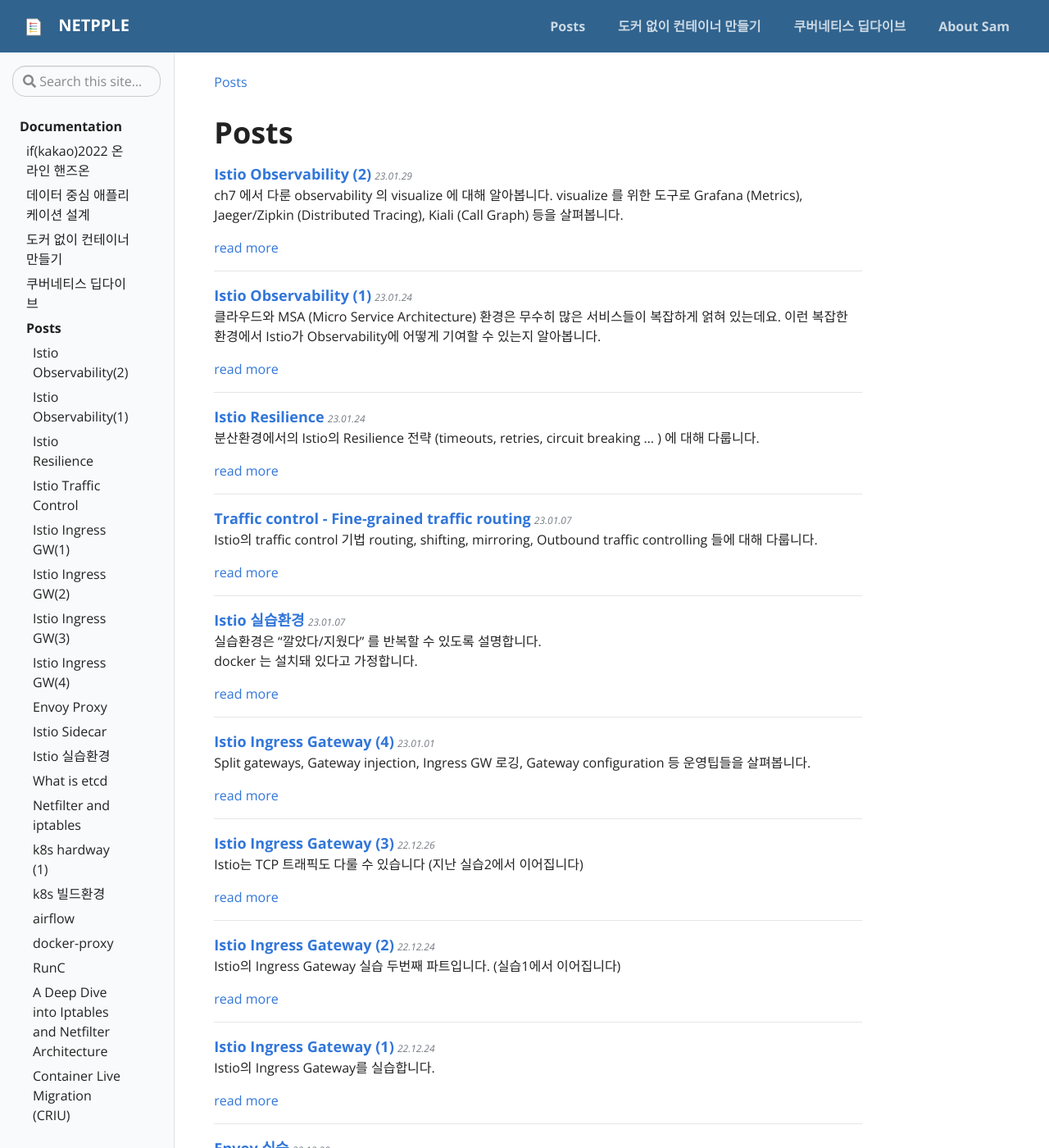
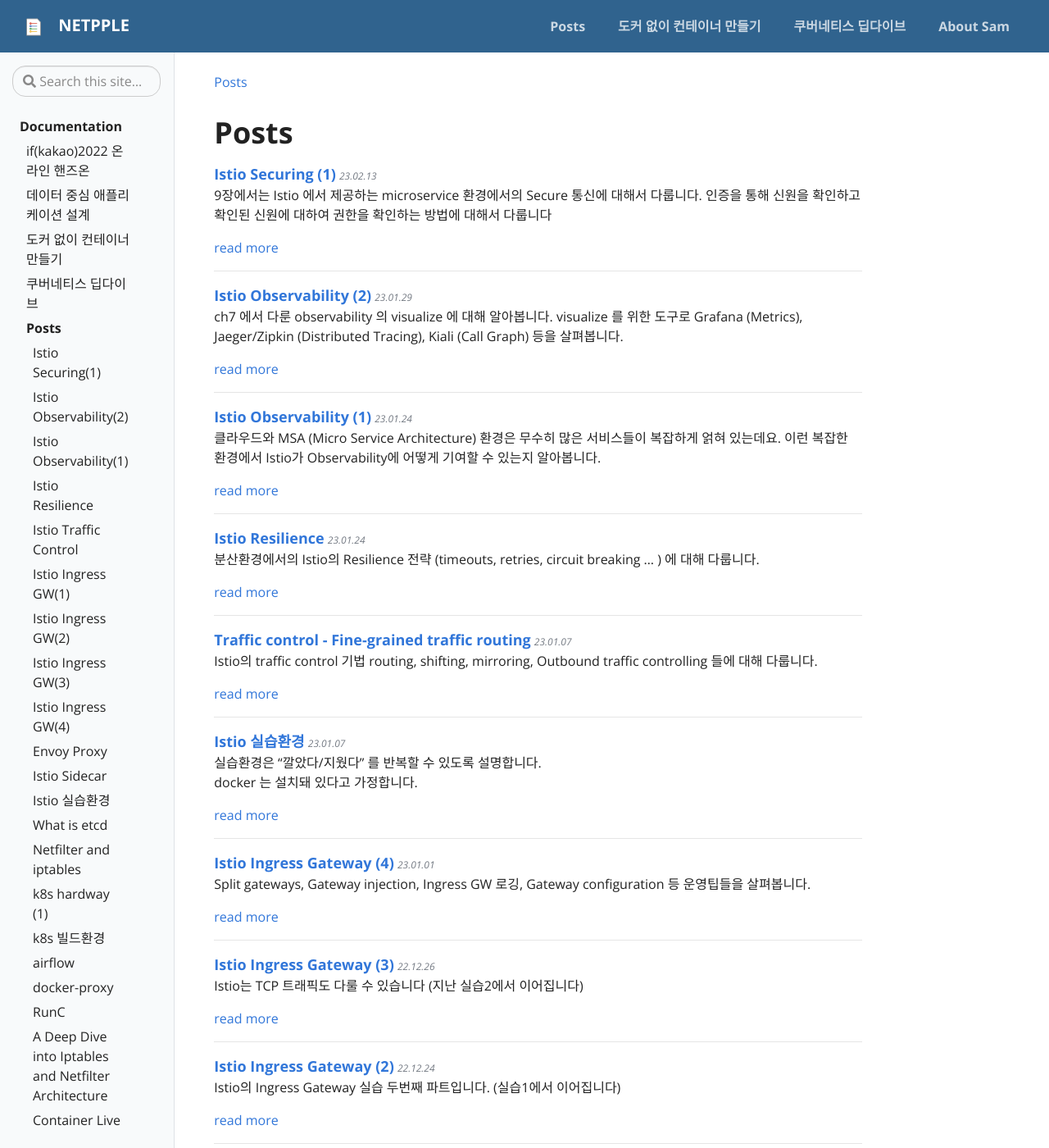
Before and after one commit to netpple/netpple.github.io, a Jekyll site: the page built from pages/news.md, in a window 1280 px wide and 1400 px high. Shown: the whole window at 82% size. Built offline with Jekyll 4.4.1, drawn with Linux system fonts in a browser that asks for light colours; some of the changed lines change nothing that is shown; some of the changed text lies outside the part shown.

Commit message:
istio ch9 securing (1)

````diff
--- a/_data/toc.yml
+++ b/_data/toc.yml
@@ -67,6 +67,8 @@
   links:
     #    - title: "[] "
     #      url: ""
+    - title: "Istio Securing(1)"
+      url: "2023/Istio-ch9-securing-1-overview"
     - title: "Istio Observability(2)"
       url: "2023/Istio-ch8-observability-2-visibility"
     - title: "Istio Observability(1)"
--- /dev/null
+++ b/_posts/2023-02-13-Istio-ch9-securing-1-overview.md
@@ -0,0 +1,198 @@
+---
+title: Istio Securing (1)
+version: v1.0
+description: istio in action 9장
+date: 2023-02-13 14:00:00 +09:00
+categories: network
+badges:
+- type: info
+  tag: 교육
+  rightpanel: true
+---
+9장에서는 Istio 에서 제공하는 microservice 환경에서의 Secure 통신에 대해서 다룹니다. 인증을 통해 신원을 확인하고 확인된 신원에 대하여 권한을 확인하는 방법에 대해서 다룹니다
+
+<!--more-->
+
+# 개요
+
+- 실습 git: [https://github.com/istioinaction/book-source-code](https://github.com/istioinaction/book-source-code)
+- 출처 : Istio in Action 챕터9
+
+## 다루는 내용
+
+- 이미 4장에서 “secure traffic” (트래픽 보안)을 포함하여 “admitting traffic” (트래픽 인가) 에 대해서 다룸
+- 이번 장에서 보다 자세하게 서비스 메시 환경에서 “**trasparently improving the security posture**” 하는 방법에 대해 다루겠음
+- Istio 의 보안 메커니즘 - *서비스 간 인증, 유저 인증의 구현, access control* - 에 대해 설명
+
+## 용어•약어
+
+- authn - authentication  “인증”
+- authz - authorization “권한”
+- authentication server - 인증서버
+- sa - service account
+- Security posture 보안태세
+
+    > *(generated by you.com)*
+    Security posture refers to an organization's overall cybersecurity strength and how well it can predict [[1]](https://hyperproof.io/resource/strengthen-security-posture/)[[2]](https://securityscorecard.com/blog/what-is-a-cybersecurity-posture), prevent and respond to ever-changing cyber threats [[3]](https://www.techtarget.com/searchsecurity/definition/security-posture). It encompasses any security measures that are in place, such as firewalls, intrusion detection systems, authentication and authorization protocols, and encryption. Security posture also requires an understanding of the vulnerabilities and risks that come with new technologies and the ability to detect and defend against malicious activity. Good security posture requires an organization to have the right people, processes, and technologies in place to ensure its networks, data, and systems are secure.
+    >
+- SPIFFE, Secure Production Identity Framework For Everyone
+동적이고 heterogeneous한 환경에서 identity 를 제공하는 오픈소스 표준
+- SVID, SPIFFE Verifiable Identity Document - SPIFFE 인증서 (X.509 준수)
+- mTLS (mutual TLS) - client-server 간 상호 인증 방식
+- CR, Custom Resource - 쿠버네티스의 사용자 정의 리소스 (명세)
+- JWT, Json Web Token - a compact claims representation used to authenticate a client to a server
+- JWKS, ****JSON Web Key Set - public key JWT 토큰 검증에 사용
+- workload - the amount of work that software imposes on the underlying computing resources [[2]](https://www.techtarget.com/searchdatacenter/definition/workload), or the set of components that together deliver business value [[3]](https://wa.aws.amazon.com/wellarchitected/2020-07-02T19-33-23/wat.concept.workload.en.html).
+
+## 실습 환경
+- minikube (k8s) 및 istio 설치.  참고: [https://netpple.github.io/2023/Istio-Environment/](https://netpple.github.io/2023/Istio-Environment/)
+- **실습 네임스페이스** : istioinaction
+- **실습 디렉토리** : book-source-code
+
+### 실습 초기화
+
+실습 시 초기화 후 사용하세요
+
+```bash
+## 실습 네임스페이스 전환 (istioinaction)
+kubectl config set-context --current --namespace=istioinaction
+
+## istioinaction
+kubectl delete virtualservice,deployment,service,secret,\
+destinationrule,gateway,authorizationpolicy,\
+peerauthentication -n istioinaction --all
+
+## istio 레이블 제거
+kubectl label ns istioinaction istio-injection-
+
+## default namespace
+kubectl delete deployment/sleep -n default
+kubectl delete service/sleep -n default
+
+## istio-system
+kubectl delete authorizationpolicy,peerauthentication \
+-n istio-system --all
+
+## istio-proxy 컨테이너 privileged 퍼미션 제거
+istioctl install -y --set profile=demo \
+     --set values.global.proxy.privileged=false
+```
+
+# 9.1 The need for application-networking security
+
+**Application Security** - to protect user data
+
+- Authentication and Authorization  리소스 접근에 대한 “인증”과 “권한”
+    - Authentication - **Proof of identity**. 클라이언트 혹은 서버의 신원(identity)을 “입증”하는 것
+    ** ”신원”(identity) 을 알아야  “권한”을 적용할 수 있겠죠*
+    - Authorization - **Process of allowing or denying** an already **authenticated user**.
+    ** 유저의 리소스 요청에 대하여 (인증된) 유저의 권한을 검토하고 접근여부를 결정*
+- Encryption - 전송 중인 데이터 암호화. 감청 방지
+
+## 9.1.1 *Service-to-service* authentication
+
+**SPIFFE** (Secure Production Identity Framework For Everyone) *모두를 위한 보안제품 인증 프레임웍*
+
+- 보안을 위한 “서비스 간  인증 방법” 이 필요
+- 서비스를 “trust” 할 수 있도록 검증가능한 인증서 제공
+- 인증서는 신뢰할 수 있는 3rd party 발급기관에서 발급하고 검증
+- Istio 는 SPIFFE 를 사용하여 인증서 발급을 자동화
+- Istio 는 SPIFFE 인증서를 사용하여 서비스 간에 mutual authentication 을 수행함
+
+## 9.1.2 *End-user* authentication
+
+- 애플리케이션에서 “Private”한 user data 를 저장하고 다루기 위함
+- end-user authentication 프로토콜 대부분이 “인증 리다이렉팅” 방식을 사용함
+- 유저가 서비스에 요청을 보내면
+- 서비스는 “인증서버”로 유저를 redirecting 함
+- “인증서버”는 유저 정보를 포함하는 credential (JWT, HTTP Cookie 등) 을 발급함
+- 유저는 발급받은 credential 을 서비스에 제출함
+- 서비스는 유저의 credential 을 “인증서버”에 보내 확인함
+
+## 9.1.3 Authorization
+
+After authentication
+
+- The caller identifies to ther server “who” they are,
+호출처가 서버에게 자신이 누구인지를 인증하면
+- and then the server checks “what” operations this identity is allowed to perform and accordingly admits or rejects it
+서버는 호출처의 “identity”로 수행할 수 있는 오퍼레이션이 무엇인지 확인한 다음에 요청을 허용하거나 거절합니다
+
+Istio 는 인증(authentication)과 ID(identity) 모델을 기반으로 서비스 간, 서비스-유저 간에 잘 세분화된(fine-grained) authorization capabilities 를 제공합니다.
+
+## 9.1.4 Comparison of security in monoliths and microservices
+
+모놀리딕, 마이크로서비스 아키텍처 모두 서비스간, 서비스-유저 간에 “인증과 권한”을 필요로 하는 점은 동일합니다.
+
+하지만 모놀리딕이냐 마이크로서비스냐에 따라 차이가 있습니다.
+
+- 마이크로서비스
+    - 커넥션 수 : a lot **more** **interconnections**
+    *(모놀리딕에 비해서) 커넥션이 많고*
+    - 운영 환경 : utilize **dynamic environments** such as cloud computing and container orchestration, where services are scheduled into numerous servers and are short-lived
+    *동적인 환경을 필요로 함 (클라우드, 컨테이너 오케스트레이션 등)*
+    *easily grow into hundreds and thousands of services, which makes operationg services in a static environment untendable*
+    *쉽게 수천개, 수백개 서비스로 증가할 수 있기 때문에 정적인 환경에서 운용하기 어려움*
+- 모놀리딕
+    - 커넥션 수 : **fewer** **connections**
+    *(마이크로서비스에 비해서) 커넥션이 적고*
+    - 운영 환경 : run on more **static infrastructure**
+    *정적인 환경에서 운용됨*
+    ex) IP is a good source of identity (commonly used in certificates for authentication)
+
+        ![스크린샷 2023-02-11 오후 12.34.13.png](/assets/img/Istio-ch9-securing-1-application-networking%20securi%20ea4674fa215a4ee4a205d8f45c896f89/%25E1%2584%2589%25E1%2585%25B3%25E1%2584%258F%25E1%2585%25B3%25E1%2584%2585%25E1%2585%25B5%25E1%2586%25AB%25E1%2584%2589%25E1%2585%25A3%25E1%2586%25BA_2023-02-11_%25E1%2584%258B%25E1%2585%25A9%25E1%2584%2592%25E1%2585%25AE_12.34.13.png)
+
+
+마이크로서비스 환경에서는 전통적인 방법, 예를 들면 static IP 를 identity 수단으로 사용하는 방법 등은 쓰기 어려움
+
+- 서비스가 수 많은 노드 중 어떤 노드에 배포될 지 모름
+- 심지어 서비스가 서로 다른 네트워크에 포함될 수 있음
+- 서비스가 서로 다른 클라우드나 on-premise 환경에 걸쳐 있을 수 있음
+
+    ![스크린샷 2023-02-11 오후 12.57.42.png](/assets/img/Istio-ch9-securing-1-application-networking%20securi%20ea4674fa215a4ee4a205d8f45c896f89/%25E1%2584%2589%25E1%2585%25B3%25E1%2584%258F%25E1%2585%25B3%25E1%2584%2585%25E1%2585%25B5%25E1%2586%25AB%25E1%2584%2589%25E1%2585%25A3%25E1%2586%25BA_2023-02-11_%25E1%2584%258B%25E1%2585%25A9%25E1%2584%2592%25E1%2585%25AE_12.57.42.png)
+
+
+**SPIFFE** (Secure Production Indentity Framework For Everyone)
+
+- 이러한 여러 도전적인 문제들을 해결하고, 동적이고 헤테로한 환경에서 identity 를 제공하기 위하여 Istio 는 “SPIFFE” 를 사용합니다
+- SPIFFE 는 동적/헤테로한 환경에서 identity 를 제공하는 오픈소스 표준 입니다.
+
+## 9.1.5 How Istio implements SPIFFE
+
+SPIFFE  identity - RFC 3986 URI 호환 형식
+
+```
+spiffe://trust-domain/path
+```
+
+- trust-domain : 발급자
+- path : (unique) workload 식별자
+
+The details on **how the path identifies the workload** are left open-ended and can be **decided by the implementer of the SPIFFE specification**.
+*path로 workload를 식별하는 방법에 대한 디테일한 부분은 열려 있으며, SPIFFE spec. 구현체에 의해 결정됩니다*
+
+Istio populates this path using the service account under which a particular workload runs.
+
+*Istio 는 특정 워크로드를 구동하는 서비스 어카운트로 이 path를 채웁니다.*
+
+This SPIFFE identity is encoded in an X.509 certificate, also known as a SPIFFE Verifiable Identity Document (SVID), which Istio’s control plane mints for workloads.
+
+*SPIFFE identity는 SVID라고도 하며 X.509 인증서로 인코딩됩니다. Istio control plane 에서 워크로드의 SVID를 생성합니다*
+
+These certificates are then used to secure the transport for service-to-service communication by encrypting data in transit.
+
+*그런 다음 이러한 인증서(SVID)들은  전송 중인 데이터를 암호화하여 서비스 간 통신을 위한 전송을 보호하는데 사용됩니다.*
+
+## 9.1.6 Istio security in a nutshell
+
+To understand Istio security, let’s change to the perspective of the service mesh operator who configures the service proxies using custom resources defined by Istio:
+
+- **PeerAuthentication** : configures the proxy for serivce-to-service authentication. extract peer information for authorization
+- **RequestAuthentication** : configures the proxy for end-user authentication. extract user information for authorization
+- **AuthorizationPolicy** :  configures the proxy for authorizing requests by making decisions based on the data extracted by the PeerAuthentication and RequestAuthentication
+
+![스크린샷 2023-02-11 오후 2.05.57.png](/assets/img/Istio-ch9-securing-1-application-networking%20securi%20ea4674fa215a4ee4a205d8f45c896f89/%25E1%2584%2589%25E1%2585%25B3%25E1%2584%258F%25E1%2585%25B3%25E1%2584%2585%25E1%2585%25B5%25E1%2586%25AB%25E1%2584%2589%25E1%2585%25A3%25E1%2586%25BA_2023-02-11_%25E1%2584%258B%25E1%2585%25A9%25E1%2584%2592%25E1%2585%25AE_2.05.57.png)
+
+9.3 shows how the PeerAuthentication and RequestAuthentication resources configure the proxy to authenticate a request, at which point the data encoded into the credentials (SVID or JWT) is **extracted and stored as filter metadata**.
+
+AuthorizationPolicy resources **decide whether to allow or reject** a request based on its connection identity.
````
Also changed, not shown: assets/img/Istio-ch9-securing-1-application-networking securi ea4674fa215a4ee4a205d8f45c896f89/%E1%84%89%E1%85%B3%E1%84%8F%E1%85%B3%E1%84%85%E1%85%B5%E1%86%AB%E1%84%89%E1%85%A3%E1%86%BA_2023-02-11_%E1%84%8B%E1%85%A9%E1%84%92%E1%85%AE_12.34.13.png (added), assets/img/Istio-ch9-securing-1-application-networking securi ea4674fa215a4ee4a205d8f45c896f89/%E1%84%89%E1%85%B3%E1%84%8F%E1%85%B3%E1%84%85%E1%85%B5%E1%86%AB%E1%84%89%E1%85%A3%E1%86%BA_2023-02-11_%E1%84%8B%E1%85%A9%E1%84%92%E1%85%AE_12.57.42.png (added), assets/img/Istio-ch9-securing-1-application-networking securi ea4674fa215a4ee4a205d8f45c896f89/%E1%84%89%E1%85%B3%E1%84%8F%E1%85%B3%E1%84%85%E1%85%B5%E1%86%AB%E1%84%89%E1%85%A3%E1%86%BA_2023-02-11_%E1%84%8B%E1%85%A9%E1%84%92%E1%85%AE_2.05.57.png (added).
